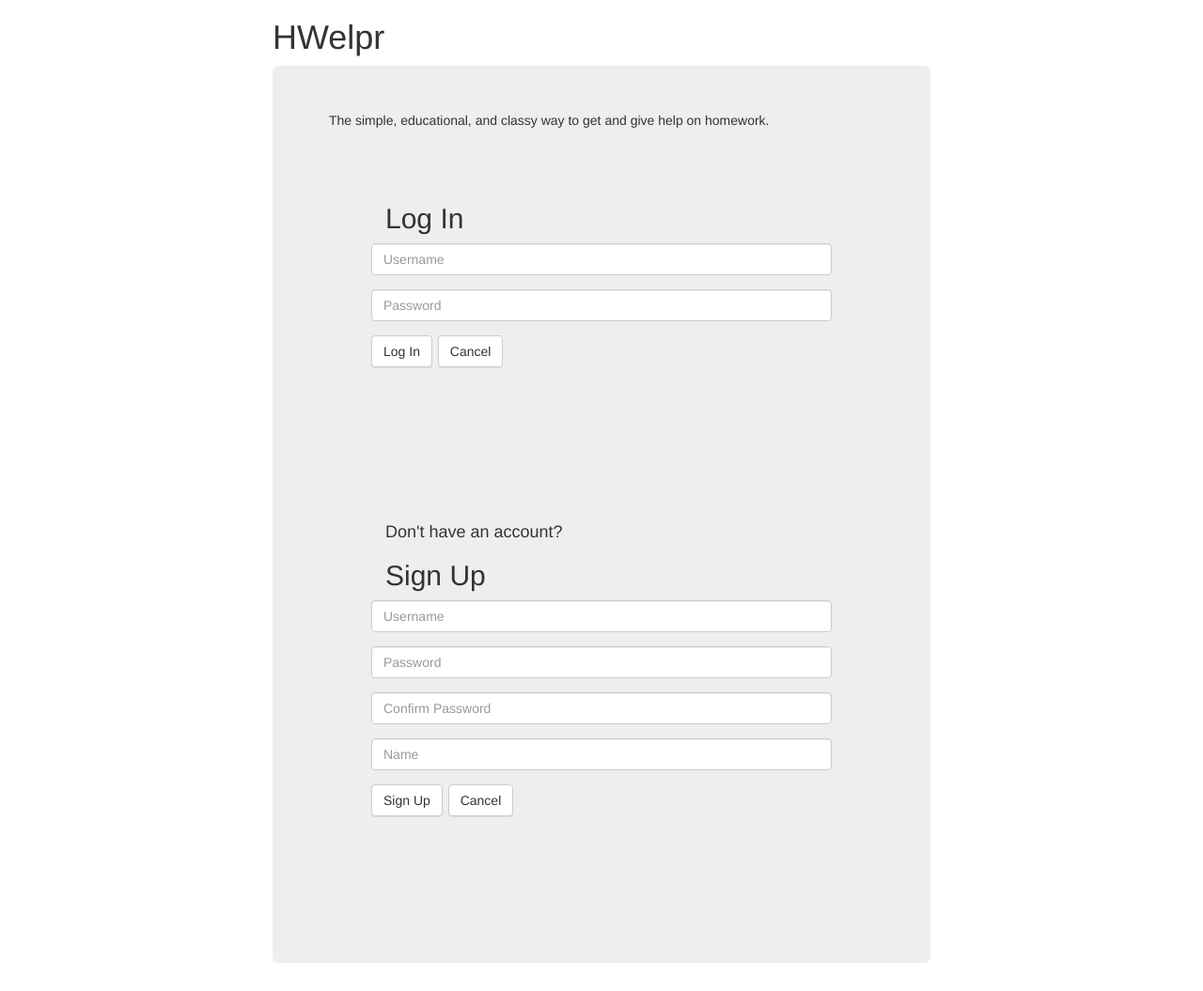
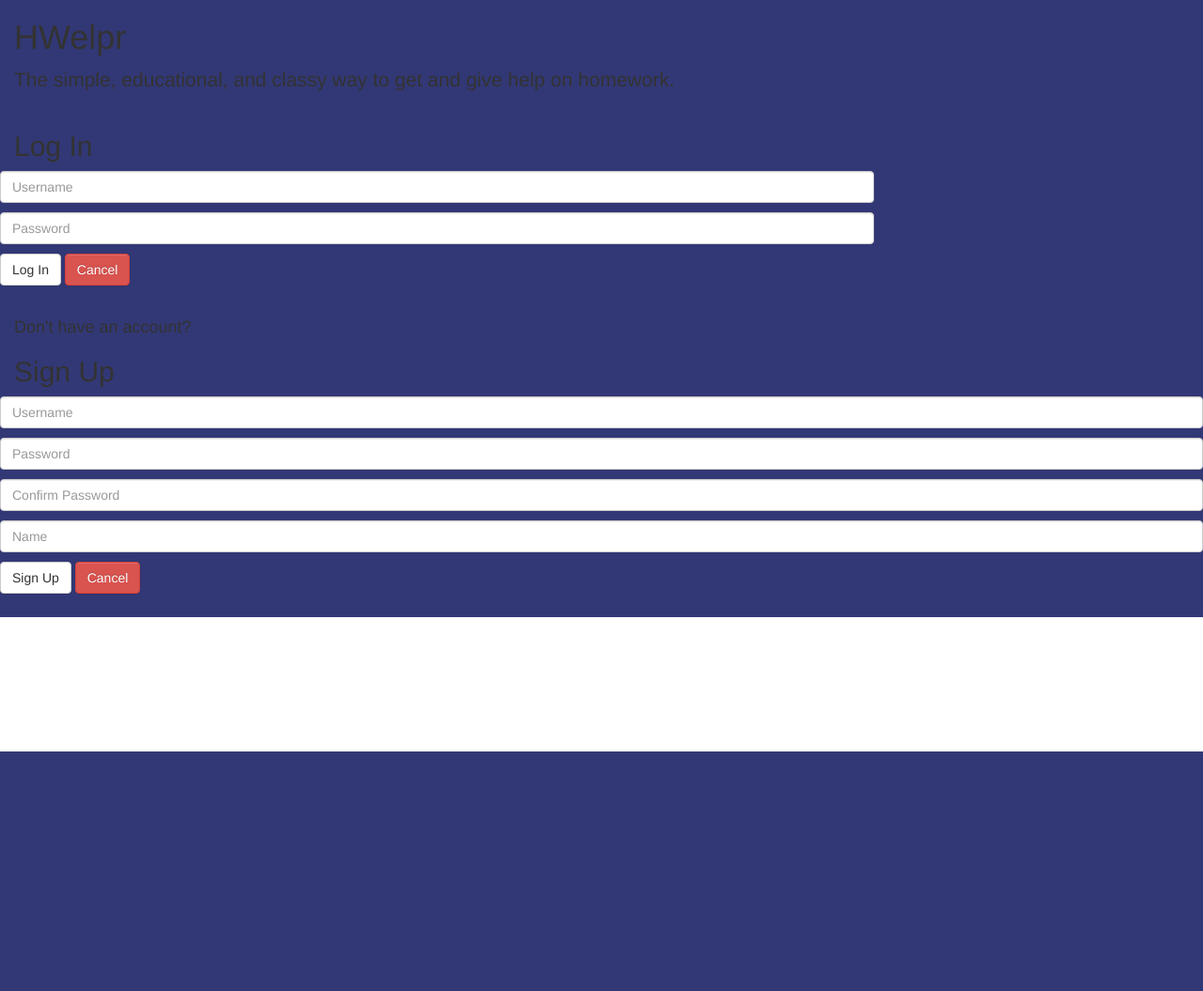
Before and after one commit to nadia26/Hwelpr, a Flask app: page / in a window 1280 px wide. Shown: the whole page at 94% size. After the commit the page ends 800 px from the top, so only its background shows below. Run offline with Flask 2, Linux system fonts and the light colour scheme; some libraries are stand-ins or nearby versions.

Commit message:
playing around with bootstrap, not complete

```diff
--- a/app.py
+++ b/app.py
@@ -16,25 +16,25 @@ def home():
             password = request.form["logpassword"]
             #this is where all the authentication mongo stuff would go
             return redirect(url_for('welcome'))
-            if request.form['b']=="Sign Up":
-                username = request.form["signusername"]
-                password = request.form["signpassword"]
-                password2 = request.form["signpassword2"]
-                name = request.form["name"]
-                #this is where all the adding user mongo stuff would go
-                message = "Registration Sucessful! Log In to get started."
-                return render_template("home.html", message=message)
-            if request.form['b']=="Cancel":
-                return render_template("home.html", message=message)
+        if request.form['b']=="Sign Up":
+            username = request.form["signusername"]
+            password = request.form["signpassword"]
+            password2 = request.form["signpassword2"]
+            name = request.form["name"]
+            #this is where all the adding user mongo stuff would go
+            message = "Registration Sucessful! Log In to get started."
+            return render_template("home.html", message=message)
+        if request.form['b']=="Cancel":
+            return render_template("home.html", message=message)
 
-@app.route("/welcome",methods=["GET","POST"])
+@app.route("/welcome", methods=["GET","POST"])
 def welcome():
     if request.method=="GET":
         return render_template("welcome.html")
     else:
         #there will be other buttons here
         if request.form['b']=="Log Out":
-            return redirect(url_for('logout'))
+            return render_template("home.html")
 
 if __name__=="__main__":
     app.debug=True
--- a/templates/home.html
+++ b/templates/home.html
@@ -9,28 +9,32 @@
   </head>
 
   <body>
-    <div class="container" style="max-width:730px;">
 
-      <h1>HWelpr</h1>
+    <div class="container-fluid" style="background-color: #323875">
+      <p class="text-center">
+	<h1>HWelpr</h1>
+      </p>
+      <p class="lead">
+	The simple, educational, and classy way to get and give help on homework.
+      </p>
+      <p class="lead">
+	<h4>{{message}}</h4>
+      </p>
+    </div>
 
-      <div class="jumbotron" style="max-width:730px;">
-	The simple, educational, and classy way to get and give help on homework.
-
-      <h4>{{message}}</h4>
-
-      <div class="jumbotron" style="max-width:730px;">
+      <div class="container-fluid" style="background-color: #323875">
         <h2>Log In</h2>
-        <form role="form" class="form-horizontal" method="POST">
+        <form role="form" class="form-horizontal" style="max-width:900px;"  method="POST">
           <div class="form-group">
             <p><input type="text" class="form-control" name="logusername" placeholder="Username"></p>
             <p><input type="password" class="form-control" name="logpassword" placeholder="Password"></p>
             <p><input type="submit" name="b" class="btn btn-default" value="Log In">
-  	      <input type="submit" name="b" class="btn btn-default" value="Cancel"></p>
+  	      <input type="submit" name="b" class="btn btn-danger" value="Cancel"></p>
           </div>
 	</form>
       </div>
 
-      <div class="jumbotron" style="max-width:730px;">
+      <div class="container-fluid" style="background-color: #323875">
 	<h4>Don't have an account?</h4>
         <h2>Sign Up</h2>
         <form role="form" class="form-horizontal" method="POST">
@@ -40,10 +44,11 @@
 	    <p><input type="password" class="form-control" name="signpassword2" placeholder="Confirm Password"></p>
 	    <p><input type="text" class="form-control" name="name" placeholder="Name"></p>
             <p><input type="submit" name="b" class="btn btn-default" value="Sign Up">
-  	      <input type="submit" name="b" class="btn btn-default" value="Cancel"></p>
+  	      <input type="submit" name="b" class="btn btn-danger" value="Cancel"></p>
           </div>
 	</form>
       </div>
+
   </body>
 
 </html>
```
